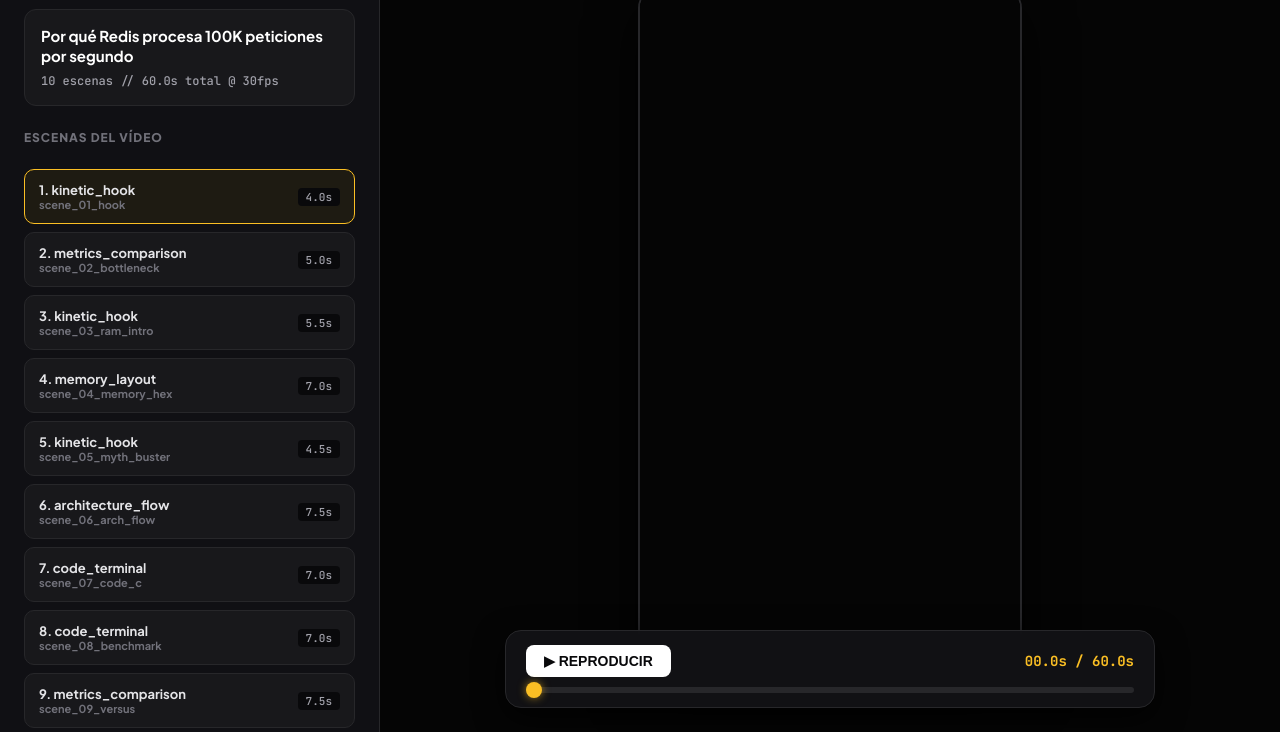
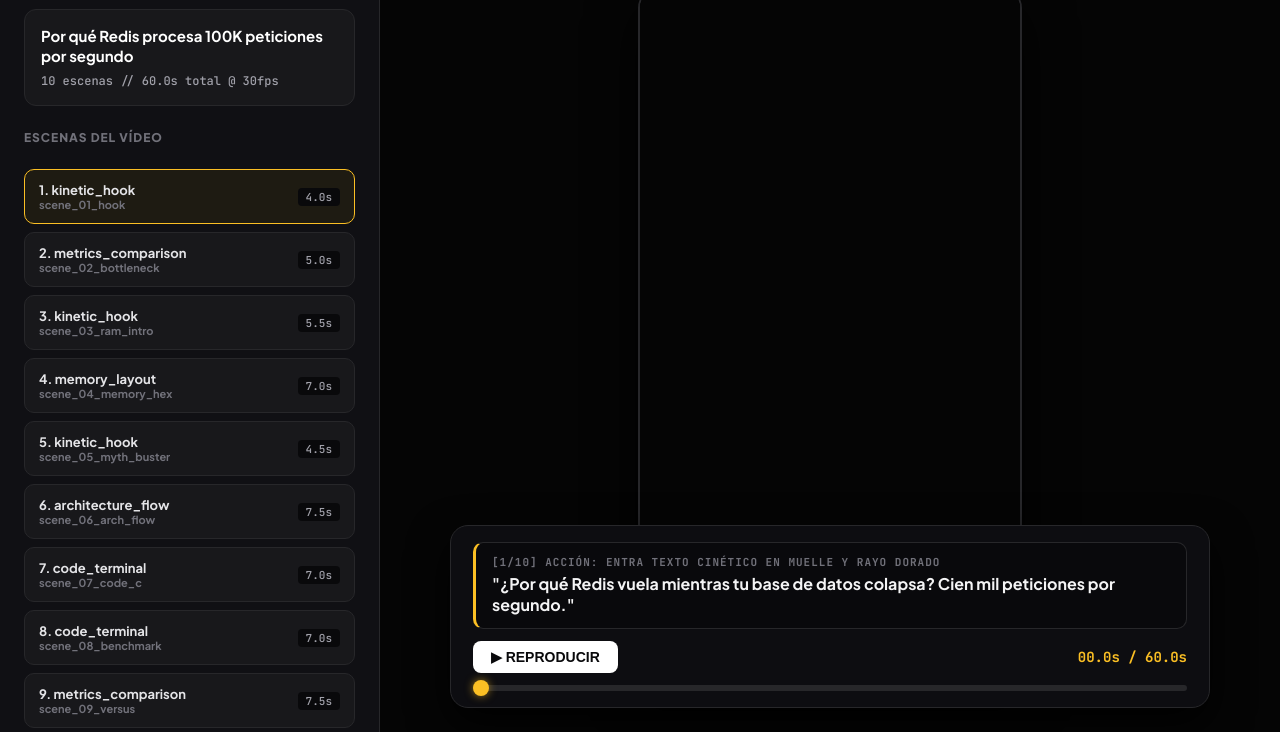
Before and after one commit to Edixon0602/SeDev-Content, a website: page animaciones/player.html in a window 1280 px wide. Shown: the part 68-800 px from the top of the page. Drawn offline with Linux system fonts and the light colour scheme.

Commit message:
feat: generacion automatica de guion sincronizado con teleprompter en player y exportacion a Markdown

```diff
--- a/animaciones/manifests/ejemplo_redis_60s.json
+++ b/animaciones/manifests/ejemplo_redis_60s.json
@@ -7,6 +7,8 @@
       "id": "scene_01_hook",
       "type": "kinetic_hook",
       "duration": 4.0,
+      "voiceover": "¿Por qué Redis vuela mientras tu base de datos colapsa? Cien mil peticiones por segundo.",
+      "visual_cue": "Entra texto cinético en muelle y rayo dorado",
       "props": {
         "badge": "ANÁLISIS DE SISTEMAS",
         "icon": "lightning",
@@ -21,6 +23,8 @@
       "id": "scene_02_bottleneck",
       "type": "metrics_comparison",
       "duration": 5.0,
+      "voiceover": "El cuello de botella siempre es el disco. Una llamada al sistema NVMe tarda cincuenta mil nanosegundos.",
+      "visual_cue": "Barra roja de disco se dispara hasta 50.000 ns",
       "props": {
         "badge": "EL PROBLEMA DE FONDO",
         "title": "EL CUELLO DE BOTELLA DEL DISCO",
@@ -45,6 +49,8 @@
       "id": "scene_03_ram_intro",
       "type": "kinetic_hook",
       "duration": 5.5,
+      "voiceover": "El primer secreto: Redis elimina el disco por completo y opera cien por ciento en memoria RAM.",
+      "visual_cue": "Aparece icono de memoria y texto verde 100% RAM",
       "props": {
         "badge": "SECRETO #1",
         "icon": "memory",
@@ -59,6 +65,8 @@
       "id": "scene_04_memory_hex",
       "type": "memory_layout",
       "duration": 7.0,
+      "voiceover": "Aquí lo ves en memoria real: punteros directos sin serializar y acceso físico en solo ochenta nanosegundos.",
+      "visual_cue": "Tabla hexadecimal se ilumina mostrando punteros a RAM",
       "props": {
         "badge": "DEBUGGER DE MEMORIA",
         "title": "ACCESO DIRECTO A BYTES EN RAM",
@@ -74,6 +82,8 @@
       "id": "scene_05_myth_buster",
       "type": "kinetic_hook",
       "duration": 4.5,
+      "voiceover": "¿Multi-threading con hilos concurrentes? Falso. Redis corre en un solo hilo sin un solo lock.",
+      "visual_cue": "Titular de mito se quiebra y entra 'ES UN SOLO HILO'",
       "props": {
         "badge": "EL GRAN MITO",
         "icon": "lightning",
@@ -88,6 +98,8 @@
       "id": "scene_06_arch_flow",
       "type": "architecture_flow",
       "duration": 7.5,
+      "voiceover": "Usa multiplexación con epoll: diez mil clientes envían datos y el event loop atiende los eventos listos sin frenar jamás.",
+      "visual_cue": "Diagrama de flujo activo: paquetes viajan por carriles a la cola",
       "props": {
         "header": "MULTIPLEXACIÓN I/O CON EPOLL",
         "nodes": [
@@ -102,6 +114,8 @@
       "id": "scene_07_code_c",
       "type": "code_terminal",
       "duration": 7.0,
+      "voiceover": "En su código en C, epoll_wait captura los eventos y processCommand ejecuta la consulta en memoria al instante.",
+      "visual_cue": "Editor de código resalta la línea processCommand en amarillo",
       "props": {
         "badge": "CÓDIGO FUENTE DE REDIS",
         "filename": "ae_epoll.c",
@@ -123,6 +137,8 @@
       "id": "scene_08_benchmark",
       "type": "code_terminal",
       "duration": 7.0,
+      "voiceover": "El benchmark oficial lo demuestra: ciento dieciocho mil operaciones por segundo con latencia sub-milisegundo.",
+      "visual_cue": "Terminal ejecuta redis-benchmark con salida de rendimiento en vivo",
       "props": {
         "badge": "BENCHMARK EN VIVO",
         "filename": "benchmark.sh",
@@ -142,6 +158,8 @@
       "id": "scene_09_versus",
       "type": "metrics_comparison",
       "duration": 7.5,
+      "voiceover": "Frente a los cuatro mil registros de una base SQL en disco, Redis rinde casi veinticinco veces más rápido.",
+      "visual_cue": "Comparativa de barras en verde y bloque '24.6x MÁS RÁPIDO'",
       "props": {
         "badge": "COMPARATIVA FINAL",
         "title": "THROUGHPUT REAL MEDIDO",
@@ -166,6 +184,8 @@
       "id": "scene_10_cierre",
       "type": "kinetic_hook",
       "duration": 5.0,
+      "voiceover": "Lección de arquitectura: la RAM es el nuevo disco. Sígueme en SeDev para más ingeniería de sistemas.",
+      "visual_cue": "Cierre con texto verde 'LA RAM ES EL NUEVO DISCO' y firma",
       "props": {
         "badge": "LECCIÓN DE INGENIERÍA",
         "icon": "speed",
--- a/animaciones/player.html
+++ b/animaciones/player.html
@@ -145,16 +145,42 @@
       bottom: 24px;
       left: 50%;
       transform: translateX(-50%);
-      width: 650px;
-      background: rgba(18, 18, 22, 0.95);
-      backdrop-filter: blur(12px);
+      width: 760px;
+      background: rgba(14, 14, 18, 0.96);
+      backdrop-filter: blur(16px);
       border: 1.5px solid #27272a;
-      border-radius: 16px;
-      padding: 14px 20px;
+      border-radius: 18px;
+      padding: 16px 22px;
       display: flex;
       flex-direction: column;
-      gap: 10px;
-      box-shadow: 0 10px 30px rgba(0,0,0,0.8);
+      gap: 12px;
+      box-shadow: 0 16px 40px rgba(0,0,0,0.9);
+    }
+
+    /* Live Teleprompter Display */
+    .teleprompter-box {
+      background: #09090c;
+      border: 1px solid #27272a;
+      border-left: 3.5px solid #fbbf24;
+      border-radius: 10px;
+      padding: 12px 16px;
+      display: flex;
+      flex-direction: column;
+      gap: 4px;
+    }
+    .tp-cue {
+      font-family: 'JetBrains Mono', monospace;
+      font-size: 11px;
+      font-weight: 700;
+      color: #71717a;
+      text-transform: uppercase;
+      letter-spacing: 1px;
+    }
+    .tp-text {
+      font-size: 16px;
+      font-weight: 700;
+      color: #f4f4f5;
+      line-height: 1.35;
     }
 
     .bar-controls {
@@ -232,6 +258,12 @@
 
     <!-- Playback Bar -->
     <div class="playback-bar">
+      <!-- Live Teleprompter Display -->
+      <div class="teleprompter-box" id="teleprompterBox">
+        <div class="tp-cue" id="tpCue">Cargando guion...</div>
+        <div class="tp-text" id="tpText">Locución...</div>
+      </div>
+
       <div class="bar-controls">
         <button class="play-btn" id="playBtn">▶ REPRODUCIR</button>
         <span class="time-display" id="timeDisplay">00.0s / 60.0s</span>
@@ -346,6 +378,14 @@
       if (frame.contentWindow && frame.contentWindow.renderFrame) {
         frame.contentWindow.renderFrame(info.sceneTime);
       }
+
+      // Update live teleprompter display
+      const tpCue = document.getElementById('tpCue');
+      const tpText = document.getElementById('tpText');
+      if (tpCue && tpText && info.scene) {
+        tpCue.innerText = `[${info.index + 1}/${manifest.scenes.length}] ACCIÓN: ${info.scene.visual_cue || info.scene.id}`;
+        tpText.innerText = info.scene.voiceover ? `"${info.scene.voiceover}"` : '(Sin locución asignada para esta escena)';
+      }
     }
 
     // Playback loop
```
Also changed, not shown: animaciones/engine/render_full_video.js (+72 -0 lines), animaciones/manifests/guion_video_redis_60s_final.md (added, +49 -0 lines).
